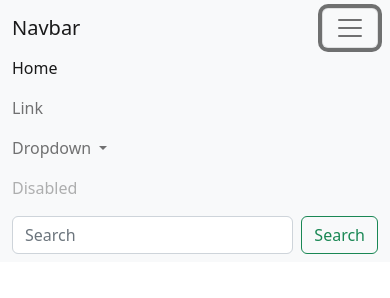
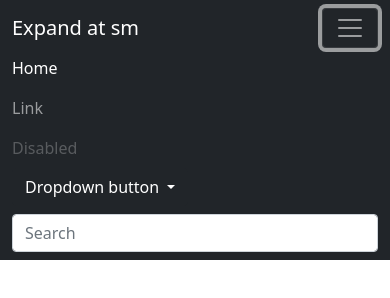
Before and after one commit to lectykim/sreview, a plain HTML site: page hi/index.html in a window 390 px wide. Both pictures are taken after a click on the button "Toggle navigation". Drawn offline with nearby package versions, Linux system fonts and the light colour scheme.

Commit message:
insert dropdown button and menu(feat lecty)

```diff
--- a/hi/index.html
+++ b/hi/index.html
@@ -4,49 +4,47 @@
     <meta charset="utf-8">
     <meta name="viewport" content="width=device-width, initial-scale=1">
     <title>Bootstrap demo</title>
-    <link href="https://cdn.jsdelivr.net/npm/bootstrap@5.2.1/dist/css/bootstrap.min.css" rel="stylesheet" integrity="sha384-iYQeCzEYFbKjA/T2uDLTpkwGzCiq6soy8tYaI1GyVh/UjpbCx/TYkiZhlZB6+fzT" crossorigin="anonymous">
-    <script src="https://cdn.jsdelivr.net/npm/@popperjs/core@2.11.6/dist/umd/popper.min.js" integrity="sha384-oBqDVmMz9ATKxIep9tiCxS/Z9fNfEXiDAYTujMAeBAsjFuCZSmKbSSUnQlmh/jp3" crossorigin="anonymous"></script>
-<script src="https://cdn.jsdelivr.net/npm/bootstrap@5.2.1/dist/js/bootstrap.min.js" integrity="sha384-7VPbUDkoPSGFnVtYi0QogXtr74QeVeeIs99Qfg5YCF+TidwNdjvaKZX19NZ/e6oz" crossorigin="anonymous"></script>
+    <link href="https://cdn.jsdelivr.net/npm/bootstrap@5.1.3/dist/css/bootstrap.min.css" rel="stylesheet" integrity="sha384-1BmE4kWBq78iYhFldvKuhfTAU6auU8tT94WrHftjDbrCEXSU1oBoqyl2QvZ6jIW3" crossorigin="anonymous">
 
   </head>
   <body>
-    <nav class="navbar navbar-expand-lg bg-light">
+    <nav class="navbar navbar-expand-sm navbar-dark bg-dark" aria-label="Third navbar example">
         <div class="container-fluid">
-      <a class="navbar-brand" href="#">Navbar</a>
-      <button class="navbar-toggler" type="button" data-bs-toggle="collapse" data-bs-target="#navbarSupportedContent" aria-controls="navbarSupportedContent" aria-expanded="false" aria-label="Toggle navigation">
+          <a class="navbar-brand" href="#">Expand at sm</a>
+          <button class="navbar-toggler" type="button" data-bs-toggle="collapse" data-bs-target="#navbarsExample03" aria-controls="navbarsExample03" aria-expanded="false" aria-label="Toggle navigation">
             <span class="navbar-toggler-icon"></span>
           </button>
-      <div class="collapse navbar-collapse" id="navbarSupportedContent">
-        <ul class="navbar-nav me-auto mb-2 mb-lg-0">
+
+          <div class="collapse navbar-collapse" id="navbarsExample03">
+            <ul class="navbar-nav me-auto mb-2 mb-sm-0">
               <li class="nav-item">
                 <a class="nav-link active" aria-current="page" href="#">Home</a>
               </li>
               <li class="nav-item">
                 <a class="nav-link" href="#">Link</a>
               </li>
-          <li class="nav-item dropdown">
-            <a class="nav-link dropdown-toggle" href="#" role="button" data-bs-toggle="dropdown" aria-expanded="false">
-              Dropdown
-            </a>
-            <ul class="dropdown-menu">
-              <li><a class="dropdown-item" href="#">Action</a></li>
-              <li><a class="dropdown-item" href="#">Another action</a></li>
-              <li><hr class="dropdown-divider"></li>
-              <li><a class="dropdown-item" href="#">Something else here</a></li>
-            </ul>
-          </li>
               <li class="nav-item">
                 <a class="nav-link disabled">Disabled</a>
               </li>
+              <div class="dropdown">
+                <button class="btn btn-dark dropdown-toggle" type="button" id="dropdownMenuButton1" data-bs-toggle="dropdown" aria-expanded="false">
+                          Dropdown button
+                      </button>
+                <ul class="dropdown-menu" aria-labelledby="dropdownMenuButton1">
+                  <li><a class="dropdown-item" href="#">Action</a></li>
+                  <li><a class="dropdown-item" href="#">Another action</a></li>
+                  <li><a class="dropdown-item" href="#">Something else here</a></li>
                 </ul>
-        <form class="d-flex" role="search">
-          <input class="form-control me-2" type="search" placeholder="Search" aria-label="Search">
-          <button class="btn btn-outline-success" type="submit">Search</button>
+              </div>
+            </ul>
+            <form>
+              <input class="form-control" type="text" placeholder="Search" aria-label="Search">
             </form>
           </div>
         </div>
       </nav>
-    <script src="https://cdn.jsdelivr.net/npm/bootstrap@5.2.1/dist/js/bootstrap.bundle.min.js" integrity="sha384-u1OknCvxWvY5kfmNBILK2hRnQC3Pr17a+RTT6rIHI7NnikvbZlHgTPOOmMi466C8" crossorigin="anonymous"></script>
+
+      <script src="https://cdn.jsdelivr.net/npm/bootstrap@5.1.3/dist/js/bootstrap.bundle.min.js" integrity="sha384-ka7Sk0Gln4gmtz2MlQnikT1wXgYsOg+OMhuP+IlRH9sENBO0LRn5q+8nbTov4+1p" crossorigin="anonymous"></script>
   </body>
 
 </html>
```
Lines whose indentation alone changed are shown as unchanged.
